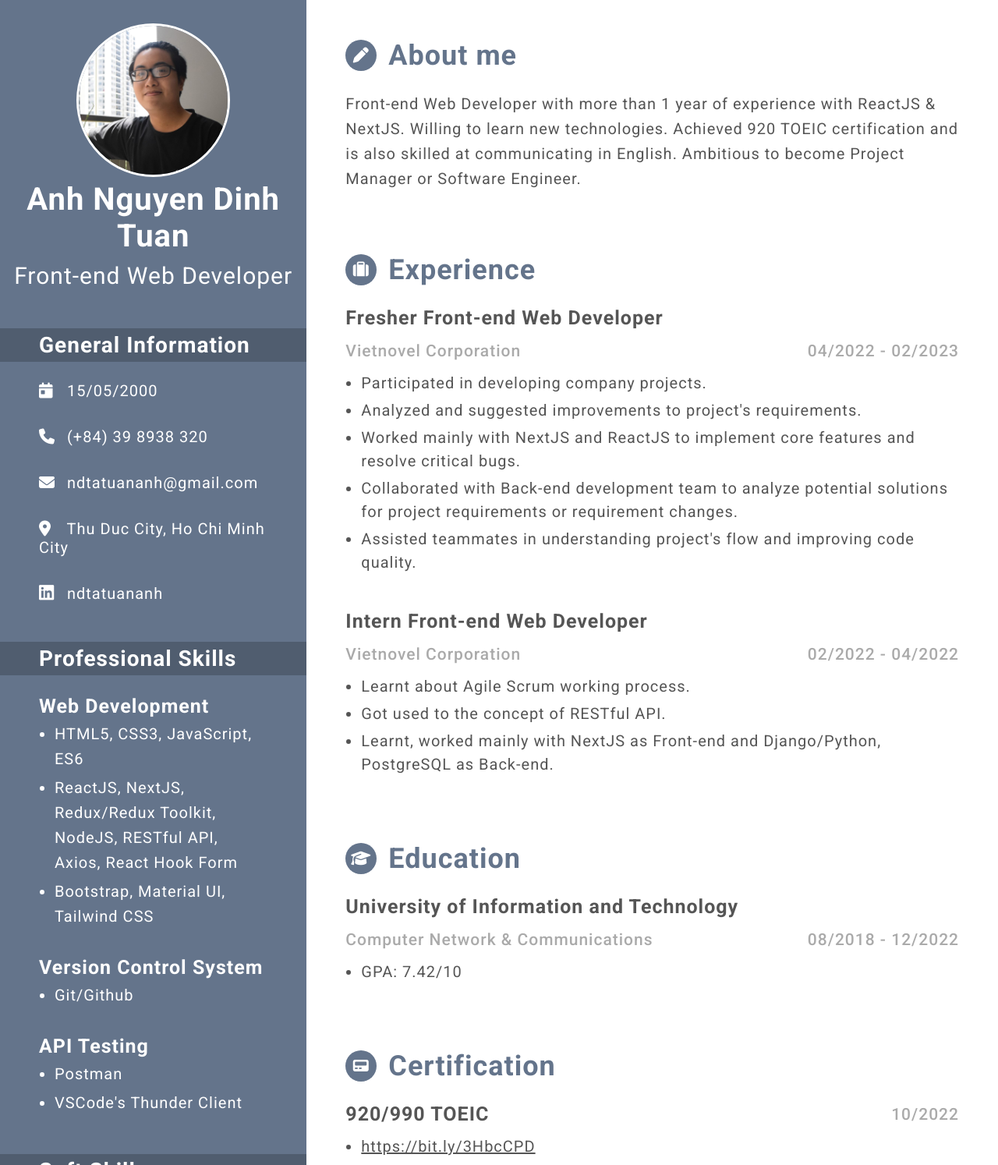
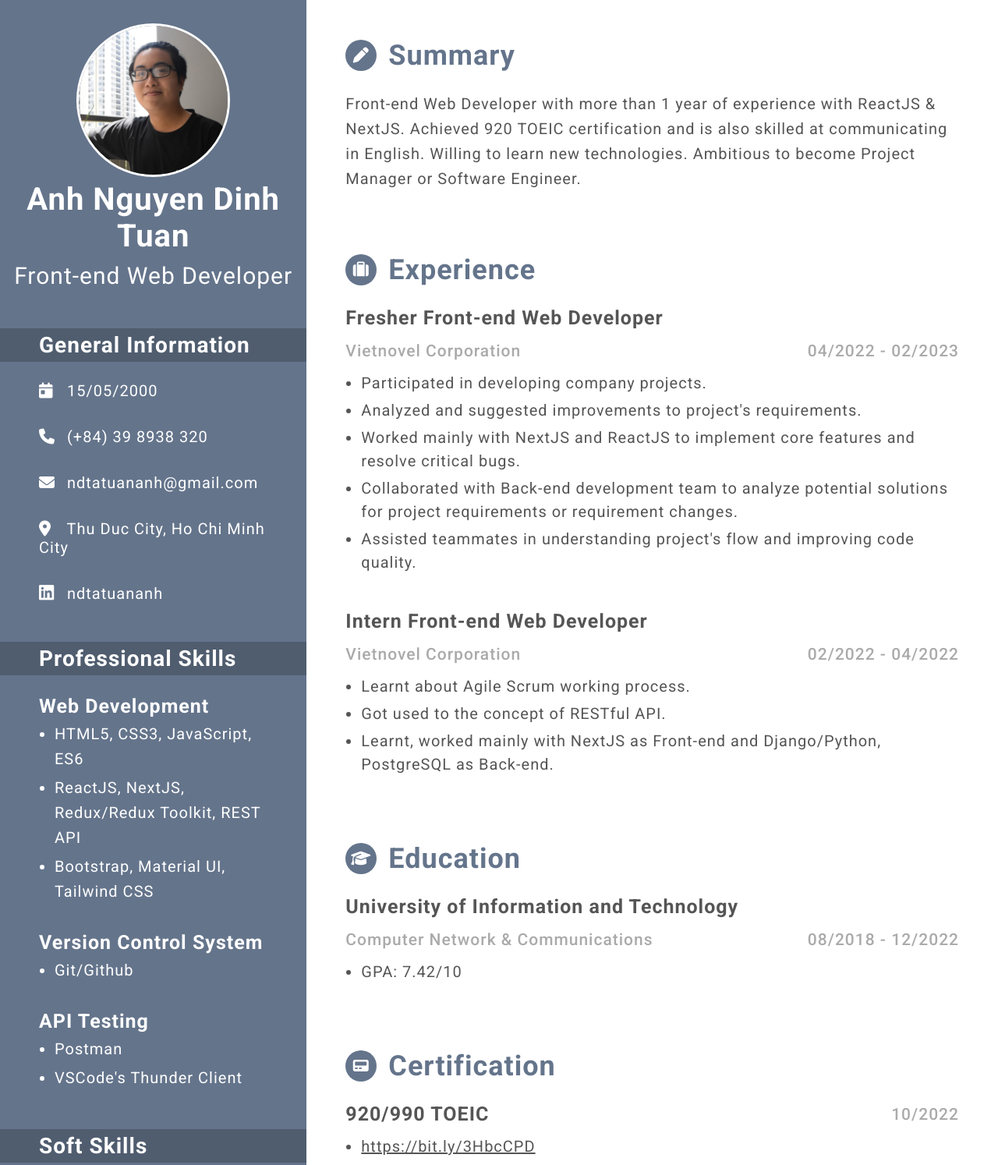
Before and after one commit to anhnguyen515/my-resume, a plain HTML site: page index.html in a window 1280 px wide. Shown: the top 1494 px of the page at 78% size. Drawn offline with Linux system fonts and the light colour scheme.

Commit message:
Update CV

```diff
--- a/index.html
+++ b/index.html
@@ -66,10 +66,7 @@
               <p class="bold">Web Development</p>
               <ul class="left--section-list">
                 <li>HTML5, CSS3, JavaScript, ES6</li>
-                <li>
-                  ReactJS, NextJS, Redux/Redux Toolkit, NodeJS, RESTful API,
-                  Axios, React Hook Form
-                </li>
+                <li>ReactJS, NextJS, Redux/Redux Toolkit, REST API</li>
                 <li>Bootstrap, Material UI, Tailwind CSS</li>
               </ul>
             </div>
@@ -106,13 +103,14 @@
             <span class="right--section-icon">
               <i class="fa-solid fa-pen"></i>
             </span>
-            About me
+            Summary
           </h2>
           <p class="right--section-content">
             Front-end Web Developer with more than 1 year of experience with
-            ReactJS & NextJS. Willing to learn new technologies. Achieved 920
-            TOEIC certification and is also skilled at communicating in English.
-            Ambitious to become Project Manager or Software Engineer.
+            ReactJS & NextJS. Achieved 920 TOEIC certification and is also
+            skilled at communicating in English. Willing to learn new
+            technologies. Ambitious to become Project Manager or Software
+            Engineer.
           </p>
         </div>
         <div>
@@ -313,7 +311,9 @@
               <div class="fav--project">
                 <h3 class="bold fav--project-heading">
                   NBM Quiz
-                  <span style="color: #aaa">(in development)</span>
+                  <span style="color: #aaa; font-weight: normal">
+                    (in development)
+                  </span>
                 </h3>
                 <p class="subheading">03/2023 - Now</p>
               </div>
```
